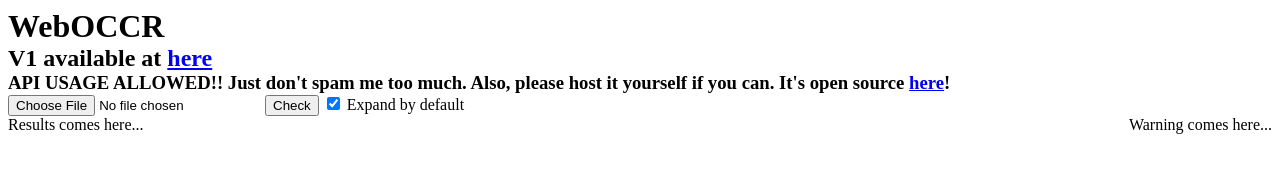
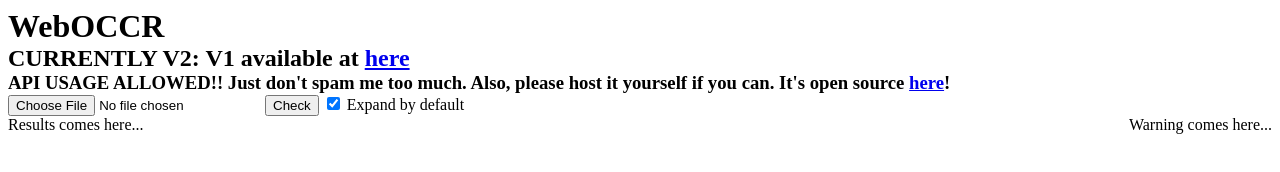
Before and after one commit to nilFinx/WebOCCR, a plain HTML site: page static/v2/index.html in a window 1280 px wide. Drawn offline with Linux system fonts and the light colour scheme.

Commit message:
Show current version, add latest to v1

```diff
--- a/static/v2/index.html
+++ b/static/v2/index.html
@@ -8,7 +8,7 @@
 </head>
 	<body>
 		<h1>WebOCCR</h1>
-		<h2>V1 available at <a href="/v1/">here</a></h2>
+		<h2>CURRENTLY V2: V1 available at <a href="/v1/">here</a></h2>
 		<h3>API USAGE ALLOWED!! Just don't spam me too much. Also, please host it yourself if you can. It's open source <a href="https://github.com/nilfinx/WebOCCR">here</a>!</h3>
 		<div id="upload-section">
 			<input type="file" id="plist" accept=".plist,.txt,.xml">
```
Also changed, not shown: static/v1/index.html (+1 -0 lines).
